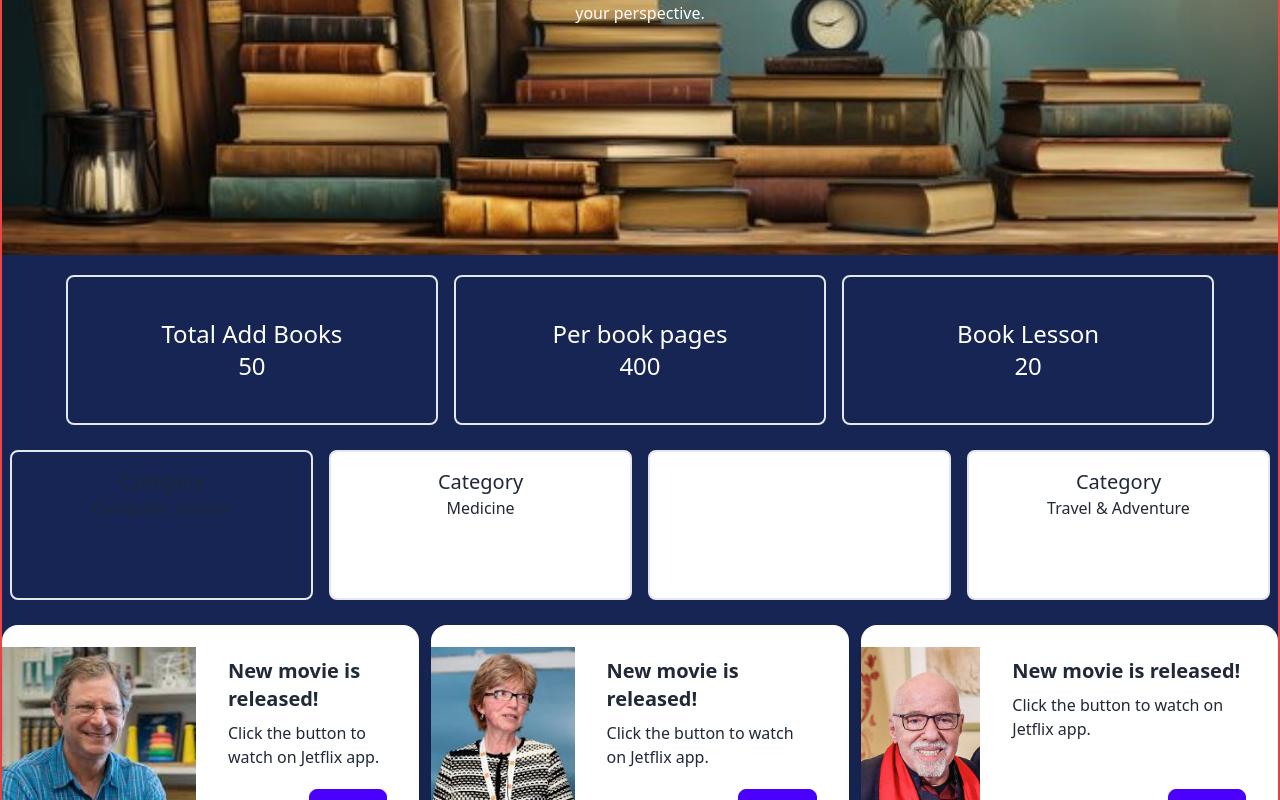
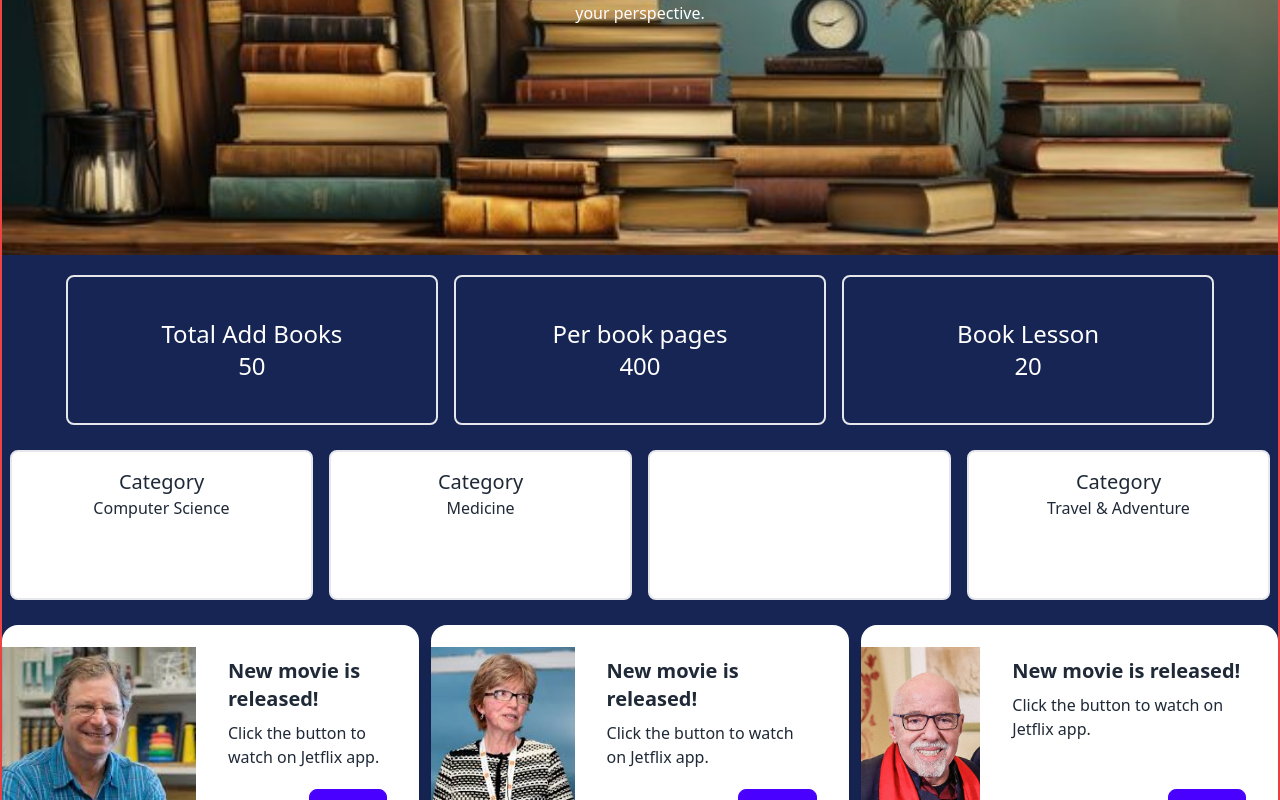
Before and after one commit to rajib777durjoy/assignment11client, a React (Vite) app: page / in a window 1280 px wide. Shown: the part 431-1231 px from the top of the page. Built offline with nearby package versions, Linux system fonts and the light colour scheme; no server answers.

Commit message:
bookcategories page update done

```diff
--- a/src/Component/BookCategories/Bookcategories.jsx
+++ b/src/Component/BookCategories/Bookcategories.jsx
@@ -5,7 +5,7 @@ const Bookcategories = () => {
     return (
         <div className='grid grid-cols-4 gap-4 mx-2 h-[200px] items-center'>
            <Link to='/bookDisplay/Computer Science'>
-            <div className=" h-[150px] border-2 rounded-lg">
+            <div className=" h-[150px] border-2 rounded-lg bg-white ">
                 <h1 className=' text-xl text-center mt-4'>Category</h1>
                  <h2 className=' text-center'>Computer Science</h2>
 
```
